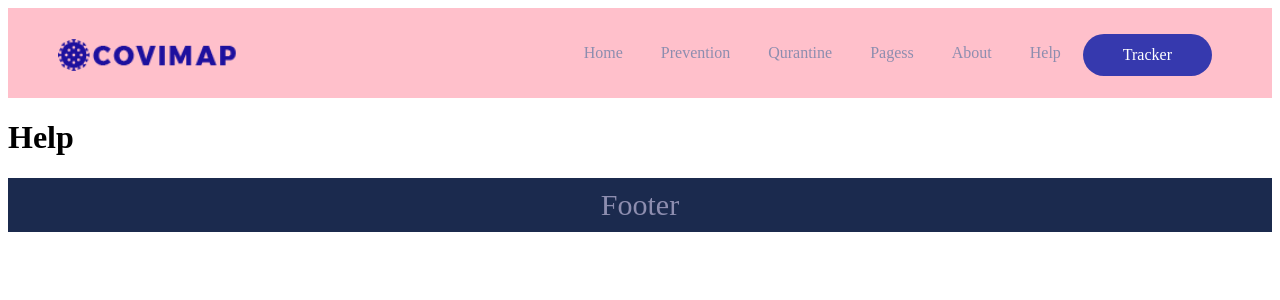
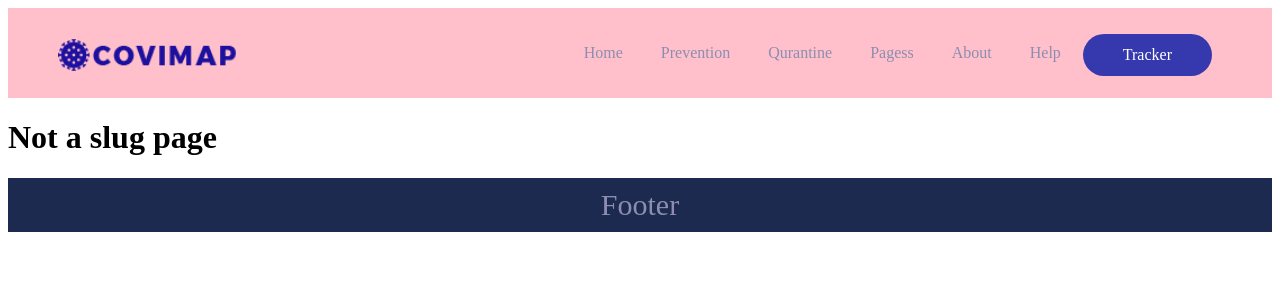
Before and after one commit to TatianaKedrova/amunt-p1-covid-tracker, a SvelteKit app: page /home/help in a window 1280 px wide. Shown: the top 300 px of the page. Built offline with nearby package versions, Linux system fonts and the light colour scheme.

Commit message:
(frontend) Routing. (SvelteKit) Not Valid.

```diff
--- /dev/null
+++ b/src/routes/home/[slug]/+page.svelte
@@ -0,0 +1 @@
+<h1>Not a slug page</h1>
--- a/src/routes/home/about/+page.svelte
+++ /dev/null
@@ -1 +0,0 @@
-<h1>About</h1>
--- a/src/routes/home/help/+page.svelte
+++ /dev/null
@@ -1 +0,0 @@
-<h1>Help</h1>
--- a/src/routes/home/pagess/+page.svelte
+++ /dev/null
@@ -1 +0,0 @@
-<h1>Pagess</h1>
--- a/src/routes/home/prevention/+page.svelte
+++ /dev/null
@@ -1 +0,0 @@
-<h1>Prevention</h1>
--- a/src/routes/home/qurantine/+page.svelte
+++ /dev/null
@@ -1 +0,0 @@
-<h1>Qurantine</h1>
```
